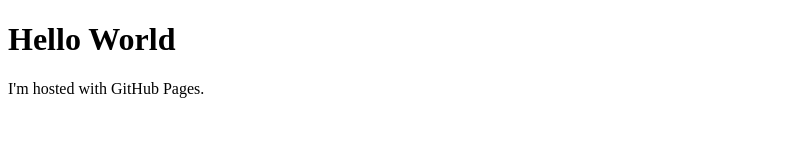
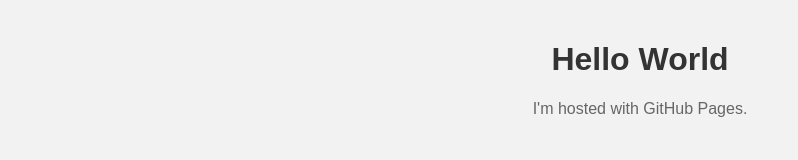
Before and after one commit to wasiusamad123/wasiusamad.github.io, a plain HTML site: page index.html in a window 1280 px wide. Shown: the whole page, without its empty margins (0-798 px from the left). Drawn offline with Linux system fonts and the light colour scheme.

Commit message:
Update index.html

```diff
--- a/index.html
+++ b/index.html
@@ -1,8 +1,27 @@
 <!DOCTYPE html>
 <html>
+<head>
   <title>Github Pages</title>
+  <style>
+    body {
+      font-family: Arial, sans-serif;
+      margin: 0;
+      padding: 20px;
+      background-color: #f2f2f2;
+      text-align: center;
+    }
+
+    h1 {
+      color: #333;
+    }
+
+    p {
+      color: #666;
+    }
+  </style>
+</head>
 <body>
-<h1>Hello World</h1>
-<p>I'm hosted with GitHub Pages.</p>
+  <h1>Hello World</h1>
+  <p>I'm hosted with GitHub Pages.</p>
 </body>
 </html>
```
